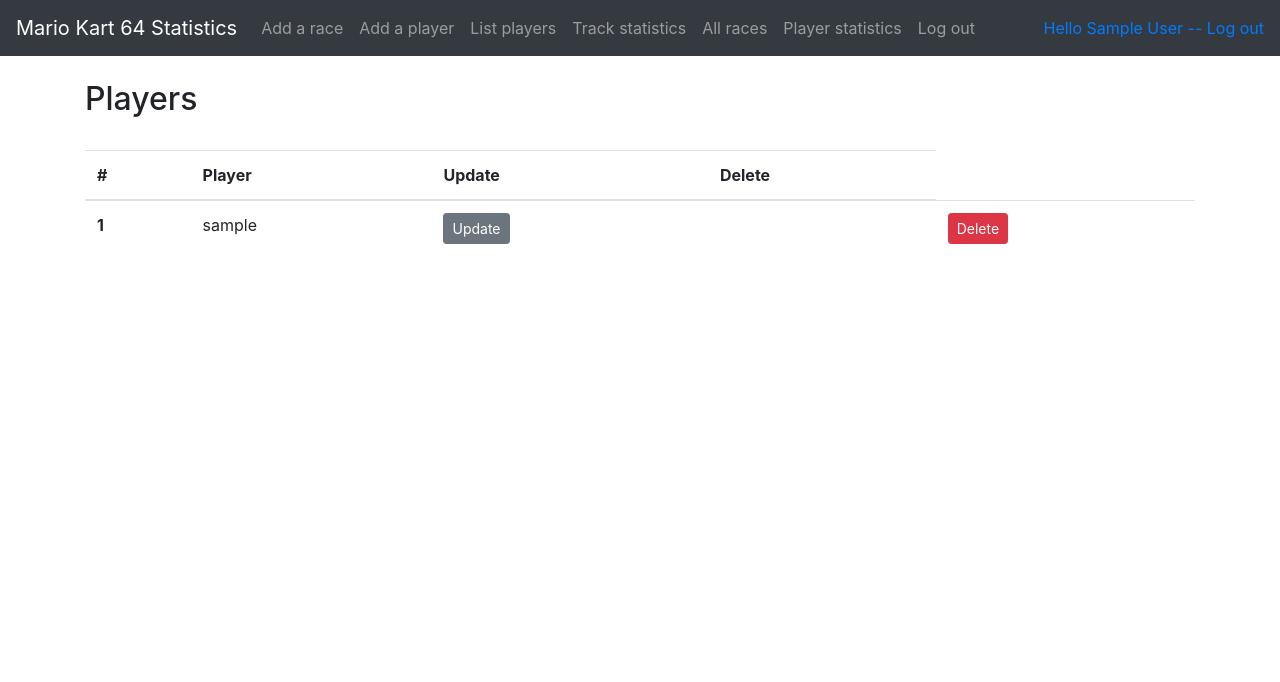
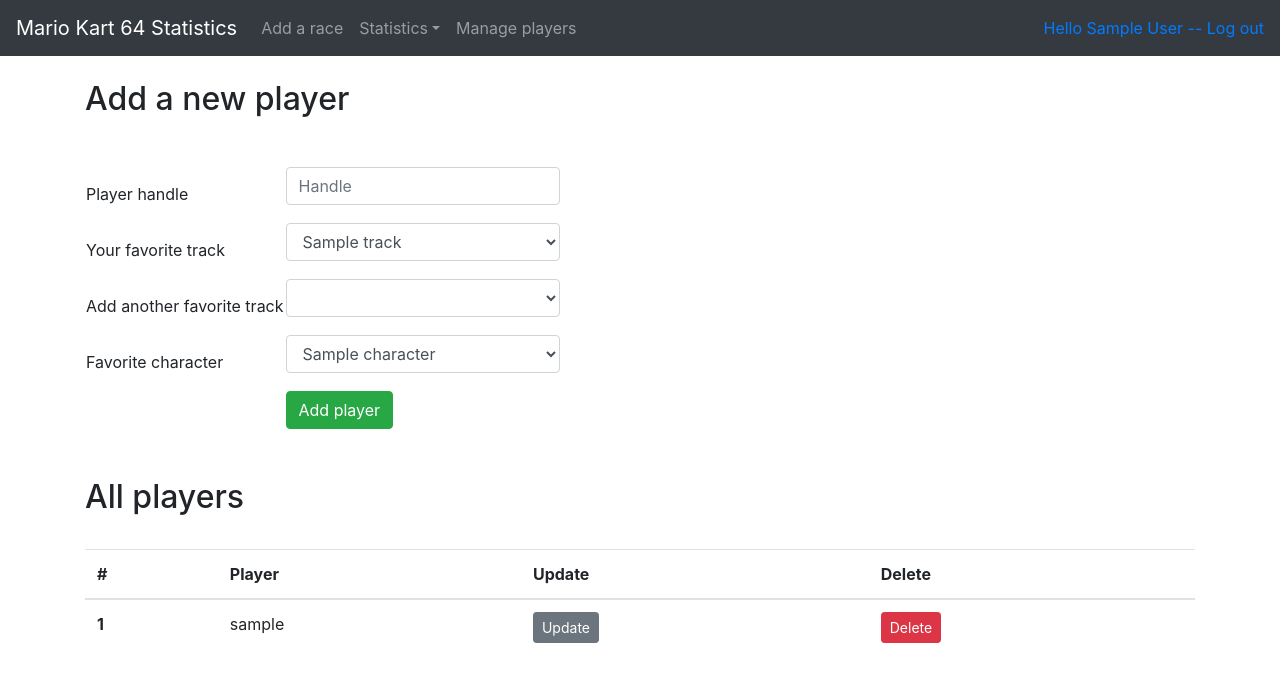
Before and after one commit to saarasat/mariokart-stats, a Flask app: page /players in a window 1280 px wide. Shown: the top 682 px of the page. Run offline with Flask 2, Linux system fonts and the light colour scheme; a user stored in the database is signed in; tables that the repository leaves empty hold one stand-in row (values such as "Sample post"); lists and menus that the app fills with data are empty; some libraries are stand-ins or nearby versions.

Commit message:
Improvements to usability

```diff
--- a/application/players/views.py
+++ b/application/players/views.py
@@ -11,10 +11,16 @@ from application.tracks.models import Track
 @login_required(role="ADMIN")
 def players_index():
     players = Player.query.filter_by(account_id = current_user.id).all()
-    return render_template("players/listplayers.html", players=players)
+    form = PlayerForm(request.form)
+    form.firstTrack.choices = [(track.id, track.name) for track in Track.query.all()]
+    form.secondTrack.choices = [(track.id, track.name) for track in Track.query.all()]
+    form.character.choices = [(character.id, character.name) for character in Character.query.all()]
+
+    if request.method == "GET":
+        return render_template("players/listplayers.html", players=players, form=form)
 
 
-@app.route("/players/new/", methods=["POST", "GET"])
+@app.route("/players", methods=["POST"])
 @login_required(role="ADMIN")
 def players_create():
     form = PlayerForm(request.form)
@@ -23,10 +29,7 @@ def players_create():
     form.character.choices = [(character.id, character.name) for character in Character.query.all()]
 
     if request.method == "GET":
-        return render_template("players/newplayer.html", form = form)
-
-    firstTrack = Track.query.filter_by(id = form.firstTrack.data).first()
-
+        return render_template("players/listplayers.html", form = form)
 
     firstTrack = Track.query.filter_by(id = form.firstTrack.data).first()
     character = Character.query.filter_by(id = form.character.data).first()
@@ -46,7 +49,7 @@ def players_create():
     secondTrack.favoriteTracks.append(player)
     db.session().commit()
 
-    return redirect(url_for("races_create"))
+    return redirect(url_for("players_index"))
 
 @app.route("/secondtrack/<int:id>")
 @login_required(role="ADMIN")
@@ -70,15 +73,23 @@ def secondTrack(id):
 
     return jsonify({'tracks' : trackArray})
 
-@app.route("/delete_player/<int:id>", methods=["POST"])
+@app.route("/delete_player/<int:id>", methods=["GET", "POST"])
 @login_required(role="ADMIN")
 def players_deleteone(id):
-    stmt = text("DELETE FROM favoriteTracks WHERE player_id = :id").params(id=id)
-    db.engine.execute(stmt)
+    player = Player.query.get(id)
+
+    if request.method == "GET":
+        return render_template("players/deletion.html", id=id, handle=player.handle)
+
+    stmtFavorite = text("DELETE FROM favoriteTracks WHERE player_id = :id").params(id=id)
+    db.engine.execute(stmtFavorite)
+    stmtRace = text("DELETE FROM Race WHERE player_id= :id").params(id=id)
+    db.engine.execute(stmtRace)
     db.session.query(Player).filter_by(id=id).delete()
     db.session.commit()
 
     return redirect(url_for("players_index"))
+
 
 @app.route("/update_player/<int:id>", methods=["GET","POST"])
 @login_required(role="ADMIN")
@@ -108,5 +119,8 @@ def player_statistics_search():
 @app.route("/statistics/<int:id>", methods=["GET"])
 @login_required(role="ADMIN")
 def player_statistics(id):
+
+
     return render_template("players/playerstatistics.html", players=Player.query.filter_by(account_id = current_user.id).all(),
-    info=Player.basic_player_info(id), winning_character=Player.character_with_most_wins(id), tracks_played=Player.how_many_tracks_played(id), race_stats=Player.race_statistics(id))
+    info=Player.basic_player_info(id), winning_character=Player.character_with_most_wins(id), favorite_tracks=Player.find_favoriteTracks(id),
+    tracks_played=Player.how_many_tracks_played(id), race_stats=Player.race_statistics(id))
--- a/application/templates/auth/userform.html
+++ b/application/templates/auth/userform.html
@@ -6,7 +6,7 @@
 
     <div class="form-group">
       <center>
-        <h2>Create a new user</h2>
+        <h2>Create a new account</h2>
       </center>
       <div class="form-group">
         Name:
--- a/application/templates/layout.html
+++ b/application/templates/layout.html
@@ -10,7 +10,7 @@
   <body>
     {% if current_user.is_authenticated %}
     <nav class="navbar navbar-expand-md navbar-dark bg-dark mb-4">
-      <a class="navbar-brand" href="#">Mario Kart 64 Statistics</a>
+      <a class="navbar-brand" href="/">Mario Kart 64 Statistics</a>
       <button class="navbar-toggler" type="button" data-toggle="collapse" data-target="#navbarCollapse" aria-controls="navbarCollapse" aria-expanded="false" aria-label="Toggle navigation">
         <span class="navbar-toggler-icon"></span>
       </button>
@@ -19,23 +19,17 @@
             <li class="nav-item">
               <a class="nav-link" href="{{ url_for('races_create')}} ">Add a race</a>
             </li>
-            <li class="nav-item">
-              <a class="nav-link" href="{{ url_for('players_create')}} ">Add a player</a>
+            <li class="nav-item dropdown">
+              <a class="nav-link dropdown-toggle" data-toggle="dropdown" href="#" role="button" aria-haspopup="true" aria-expanded="false">Statistics</a>
+              <div class="dropdown-menu">
+                <a class="dropdown-item" href="{{ url_for('player_statistics_search')}}">By player</a>
+                <a class="dropdown-item" href="{{ url_for('tracks_index')}}">By track</a>
+              <div class="dropdown-divider"></div>
+                <a class="dropdown-item" href="{{ url_for('races_index')}}">List of all races</a>
+              </div>
             </li>
             <li class="nav-item">
-              <a class="nav-link" href="{{ url_for('players_index')}} ">List players</a>
-            </li>
-            <li class="nav-item">
-              <a class="nav-link" href="{{ url_for('tracks_index')}} ">Track statistics</a>
-            </li>
-            <li class="nav-item">
-              <a class="nav-link" href="{{ url_for('races_index')}} ">All races</a>
-            </li>
-            <li class="nav-item">
-              <a class="nav-link" href="{{ url_for('player_statistics_search')}} ">Player statistics</a>
-            </li>
-            <li class="nav-item">
-              <a class="nav-link" href="{{ url_for('auth_logout')}} ">Log out</a>
+              <a class="nav-link" href="{{ url_for('players_index')}} ">Manage players</a>
             </li>
           </ul>
         <div class="form-inline mt-2 mt-md-0">
@@ -50,20 +44,12 @@
         </button>
         <div class="collapse navbar-collapse" id="navbarCollapse">
           <ul class="navbar-nav mr-auto">
-            <li class="nav-item">
-              <a class="nav-link" href="{{ url_for('auth_login')}} ">Log in</a>
-            </li>
-            <li class="nav-item">
-              <a class="nav-link" href="{{ url_for('create_user')}} ">Create an account</a>
-            </li>
           </ul>
       </nav>
       {% endif %}
     <main role="main" class="container">
     {% block body %}
-      <p>
-        Content.
-      </p>
+
     {% endblock %}
     </main>
     <script src="https://code.jquery.com/jquery-3.2.1.slim.min.js" integrity="sha384-KJ3o2DKtIkvYIK3UENzmM7KCkRr/rE9/Qpg6aAZGJwFDMVNA/GpGFF93hXpG5KkN" crossorigin="anonymous"></script>
--- a/application/templates/players/listplayers.html
+++ b/application/templates/players/listplayers.html
@@ -2,7 +2,81 @@
 
 {% block body %}
 {{ error }}
-<h2>Players</h2>
+<h2>Add a new player</h2>
+<br>
+<form action="{{ url_for('players_create') }}" method="POST" role="form">
+  {{ form.csrf }}
+    <ul>
+      {% for error in form.handle.errors %}
+        <li>{{ error }}</li>
+      {% endfor %}
+    </ul>
+    <table>
+      <tr>
+        <td>Player handle</td>
+        <td>
+          <div class="form-group">
+            <label for="handle" class="sr-only">Player Handle</label>
+            <input type="text" class="form-control" id="handle" name="handle" placeholder="Handle">
+          </div>
+        </td>
+      </tr>
+      <tr>
+        <td>Your favorite track</td>
+        <td>
+          <div class="form-group">
+            {{ form.firstTrack(class_='form-control')|safe }}
+          </div>
+        </td>
+      </tr>
+      <tr>
+        <td>Add another favorite track</td>
+        <td>
+          <div class="form-group">
+            <select class="form-control" id="secondTrack" name="secondTrack">
+              <script>
+                let first_track_select = document.getElementById('firstTrack');
+                let second_track_select = document.getElementById('secondTrack')
+
+                  first_track_select.onchange = function() {
+                  firstTrack = first_track_select.value;
+
+                    fetch('/secondtrack/'+firstTrack).then(function(response) {
+
+                      response.json().then(function(data) {
+                        let optionHTML = '';
+                          for (let track of data.tracks) {
+                            optionHTML += '<option value="'+ track.id + '">' + track.name + '</option>';
+                          }
+                        second_track_select.innerHTML = optionHTML;
+                      });
+                    });
+                  }
+              </script>
+            </select>
+          </div>
+        </td>
+      </tr>
+      <tr>
+        <td>Favorite character</td>
+        <td>
+          <div class="form-group">
+            {{ form.character(class_='form-control')|safe }}
+          </div>
+        </td>
+      </tr>
+      <tr>
+        <td></td>
+        <td>
+            <button type="submit" class="btn btn-success">Add player</button>
+        </td>
+      </tr>
+    </table>
+
+</form>
+<br>
+<br>
+<h2>All players</h2>
 <br>
 <div class="table-responsive-md">
   <table class="table">
@@ -25,8 +99,7 @@
           </form>
         </td>
         <td>
-        <td>
-          <form action="{{url_for('players_deleteone', id=player.id)}}" method="POST">
+          <form action="{{url_for('players_deleteone', id=player.id)}}" method="GET">
             <input class="btn btn-danger btn-sm" type="submit" value="Delete" >
           </form>
         </td>
--- a/application/templates/players/newplayer.html
+++ b/application/templates/players/newplayer.html
@@ -66,5 +66,7 @@
       </tr>
     </table>
     <button type="submit" class="btn btn-success">Add player</button>
+
 </form>
+
 {% endblock %}
--- a/application/templates/races/listraces.html
+++ b/application/templates/races/listraces.html
@@ -3,7 +3,7 @@
 {% block body %}
 <h2>Races</h2>
 <br>
-<div class="table-responsive-md">
+<div class="table-responsive table-sm">
   <table class="table">
     <thead>
       <tr>
--- a/application/templates/tracks/listtracks.html
+++ b/application/templates/tracks/listtracks.html
@@ -4,8 +4,8 @@
 <h2>Tracks</h2>
 <br>
 {% if tracks_played is defined %}
-<div class="table-responsive-md">
-  <table class="table">
+<div class="table-responsive table-sm ">
+  <table class="table col align-self-center">
       <thead>
         <tr>
           <th scope="col">Track</th>
--- a/application/tracks/models.py
+++ b/application/tracks/models.py
@@ -20,7 +20,7 @@ class Track(Base):
         " Player.handle AS Player FROM Track"
         " LEFT JOIN Race ON Track.id = Race.track_id "
         " LEFT JOIN Player ON Race.player_id = Player.id"
-        " GROUP BY Track.name, Player.handle ORDER BY Races DESC")
+        " GROUP BY Track.name ORDER BY Races, Player.handle")
         res = db.engine.execute(stmt)
 
         response = []
--- a/application/views.py
+++ b/application/views.py
@@ -1,6 +1,8 @@
 from flask import render_template
 from application import app
+from application.players.models import Player
+
 
 @app.route("/")
 def index():
-	return render_template("index.html")
+	return render_template("index.html", player_ranking=Player.player_ranking())
```
Also changed, not shown: application/players/models.py (+31 -2 lines), application/templates/index.html (+55 -1 lines), application/templates/players/deletion.html (added, +25 -0 lines), application/templates/players/playerstatistics.html (+20 -9 lines), application/templates/races/newrace.html (+11 -3 lines).
